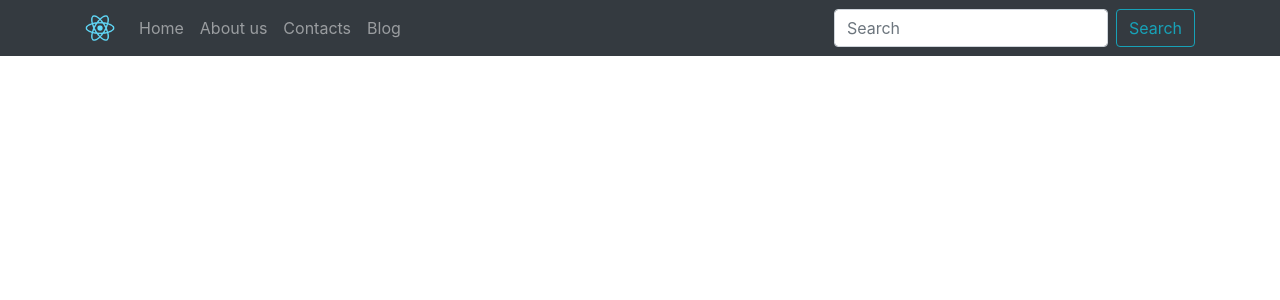
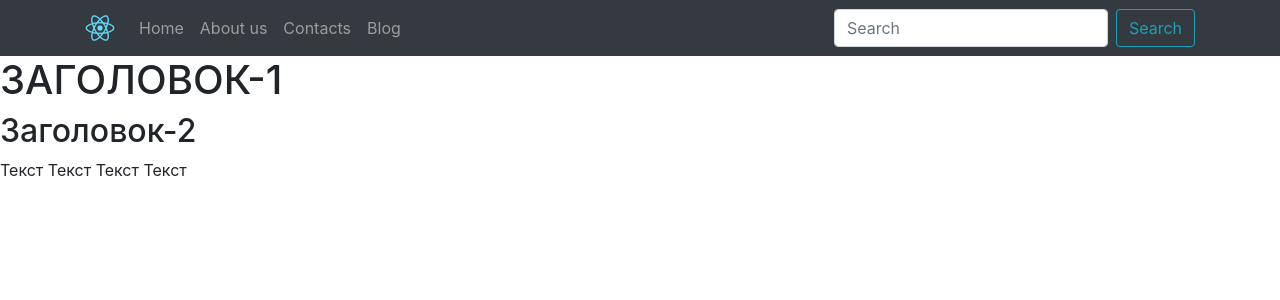
Before and after one commit to SergSmith64/sergsmith64-react, a React (Create React App) app in the folder ss64/: page /about in a window 1280 px wide. Shown: the top 300 px of the page. Built offline with nearby package versions, Linux system fonts and the light colour scheme.

Commit message:
feat: add pages: Home, About, Contacts, Blog

```diff
--- a/ss64/src/Components/Header.js
+++ b/ss64/src/Components/Header.js
@@ -4,11 +4,18 @@
 // import Switch from 'react-bootstrap/esm/Switch';
 import { BrowserRouter as Router, Switch, Route, Link } from 'react-router-dom';
 
+import Home from '../Pages/Home';
+import About from '../Pages/About';
+import Contacts from '../Pages/Contacts';
+import Blog from '../Pages/Blog';
+
+
 export default class Header extends Component {
     render() {
         return (
             <>
-            <Navbar fixed="top" collapseOnSelect expand="md" bg="dark" variant="dark" >
+            {/* <Navbar fixed="top" collapseOnSelect expand="md" bg="dark" variant="dark" > */}
+            <Navbar collapseOnSelect expand="md" bg="dark" variant="dark" >
                 <Container>
                     <Navbar.Brand href="/">
                         <img
@@ -41,10 +48,10 @@
 
             <Router>
                 <Switch>
-                    {/* <Route exact path="/" component={Home} /> */}
-                    {/* <Route exact path="/about" component={About} /> */}
-                    {/* <Route exact path="/contacts" component={Contacts} /> */}
-                    {/* <Route exact path="/blog" component={Blog} /> */}
+                    <Route exact path="/" component={Home} />
+                    <Route exact path="/about" component={About} />
+                    <Route exact path="/contacts" component={Contacts} />
+                    <Route exact path="/blog" component={Blog} />
                 </Switch>
             </Router>
             </>
--- /dev/null
+++ b/ss64/src/Pages/About.js
@@ -0,0 +1,13 @@
+import React, { Component } from 'react';
+
+export default class About extends Component {
+    render() {
+        return (
+            <div>
+                <h1>ЗАГОЛОВОК-1</h1>
+                <h2>Заголовок-2</h2>
+                <p>Текст Текст Текст Текст </p>
+            </div>
+        )
+    }
+}
--- /dev/null
+++ b/ss64/src/Pages/Blog.js
@@ -0,0 +1,10 @@
+import React, { Component } from 'react';
+
+export default class Blog extends Component {
+    render() {
+        return (
+            <div>Hello Blog Blog Blog Blog Blog Blog Blog Blog Blog Blog <br />
+            Blog Blog Blog Blog Blog Blog Blog Blog Blog Blog Blog </div>
+        )
+    }
+}
--- /dev/null
+++ b/ss64/src/Pages/Contacts.js
@@ -0,0 +1,9 @@
+import React, { Component } from 'react';
+
+export default class Contacts extends Component {
+    render() {
+        return (
+            <h1>Contacts Contacts Contacts Contacts </h1>
+        )
+    }
+}
--- /dev/null
+++ b/ss64/src/Pages/Home.js
@@ -0,0 +1,9 @@
+import React, { Component } from 'react';
+
+export default class Home extends Component {
+    render() {
+        return (
+            <div>Hello Home!!!! **** !!!!!!!!!!</div>
+        )
+    }
+}
```
Also changed, not shown: 1 other file (tests, documents, lock files or other folders).
